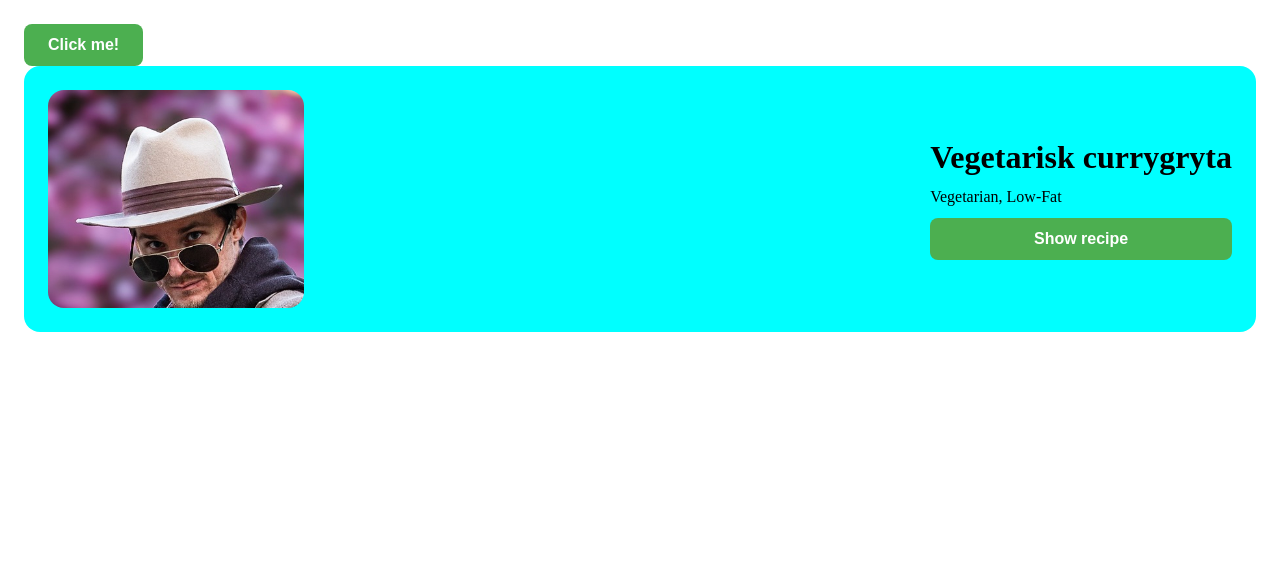
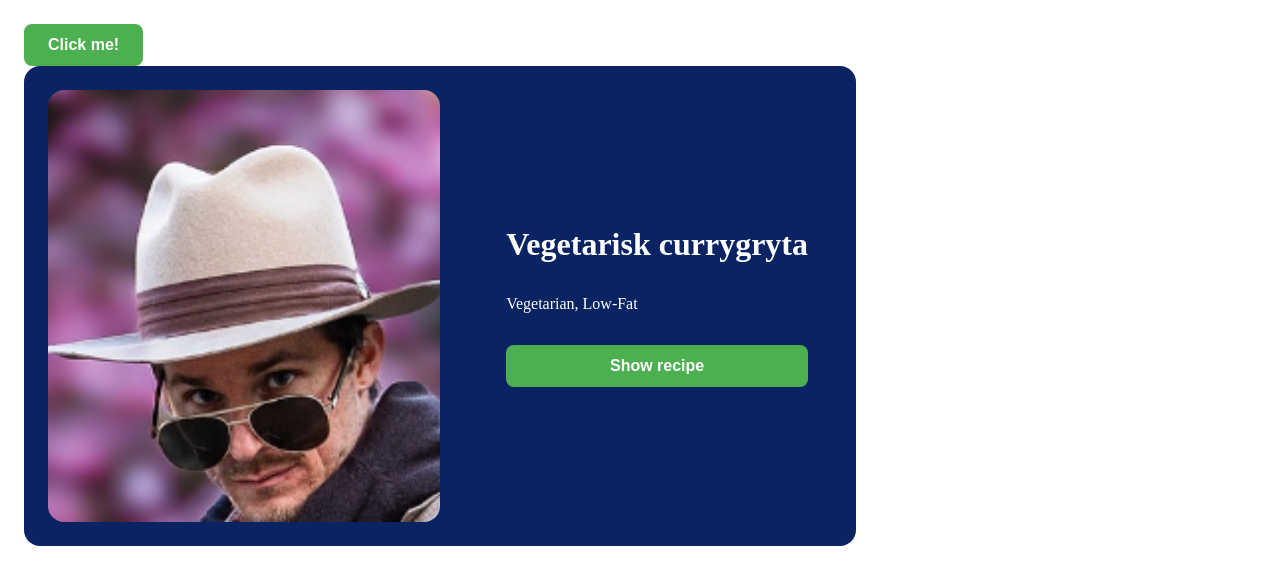
Before and after one commit to appelqvistelias/recipe-finder, a React (Vite) app: page / in a window 1280 px wide. Shown: the top 584 px of the page. Built offline with nearby package versions, Linux system fonts and the light colour scheme.

Commit message:
added correct img scaling

```diff
--- a/src/components/MealCard/MealCard.module.css
+++ b/src/components/MealCard/MealCard.module.css
@@ -3,10 +3,11 @@
     display: flex;
     flex-direction: column;
     gap: 1rem;
-    background-color: aqua;
+    background-color: #0A2463;
     padding: 1.5rem;
     border-radius: 1rem;
     justify-content: center;
+    color: white;
 
 }
 
@@ -33,7 +34,9 @@
 .imgContainer img {
 
     width: 100%;
+
     border-radius: 1rem;
+    object-fit: cover;
 
 
 }
@@ -45,13 +48,20 @@
 
         flex-direction: row;
         justify-content: space-between;
-
+        min-height: 30rem;
+        max-width: 52rem;
 
     }
 
     .mealInfo {
 
-        justify-content: center
+        justify-content: center;
+        gap: 2rem;
+        margin-right: 1.5rem;
+    }
+
+    .imgContainer {
+        width: 50%;
     }
 
 }
```
